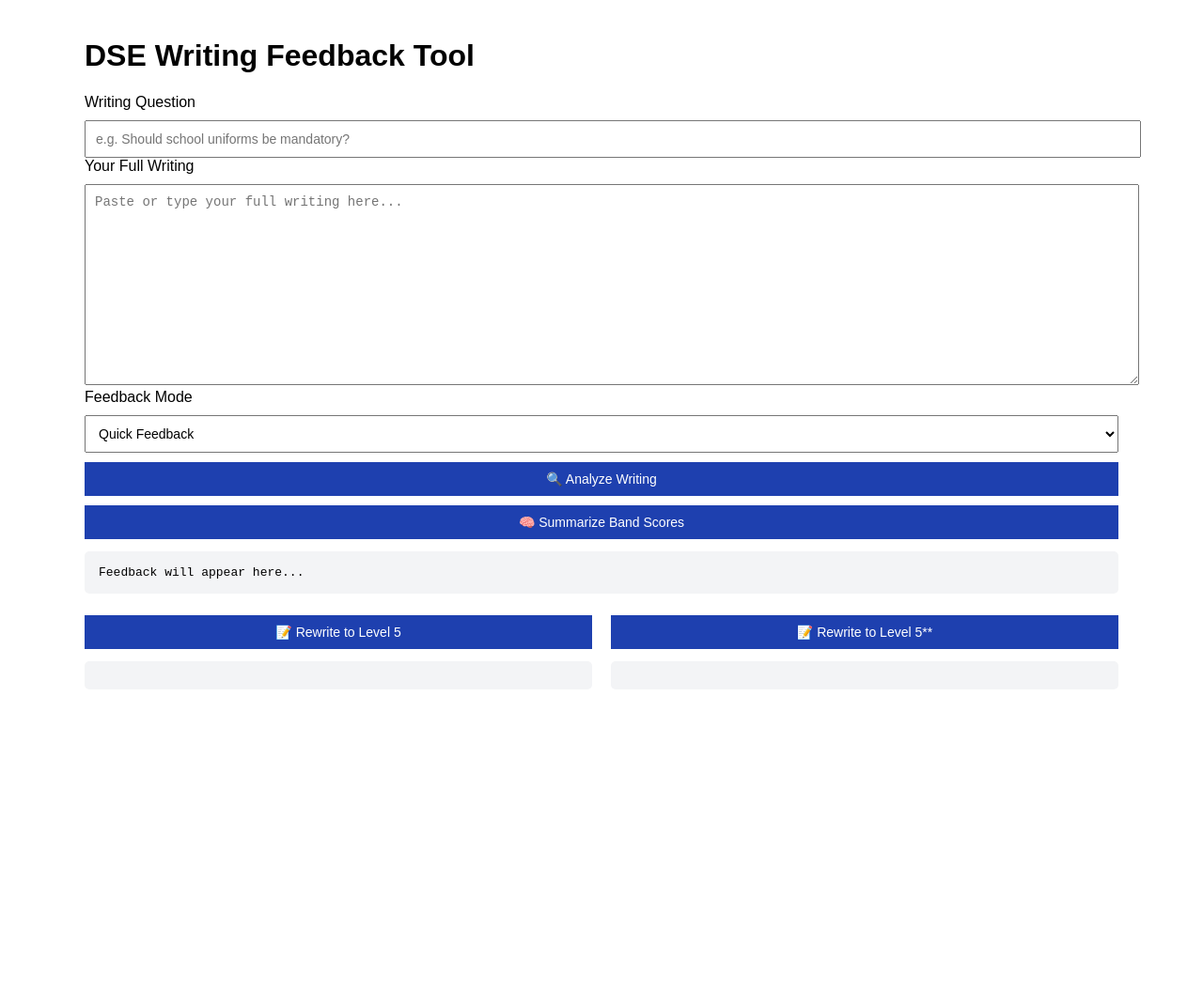
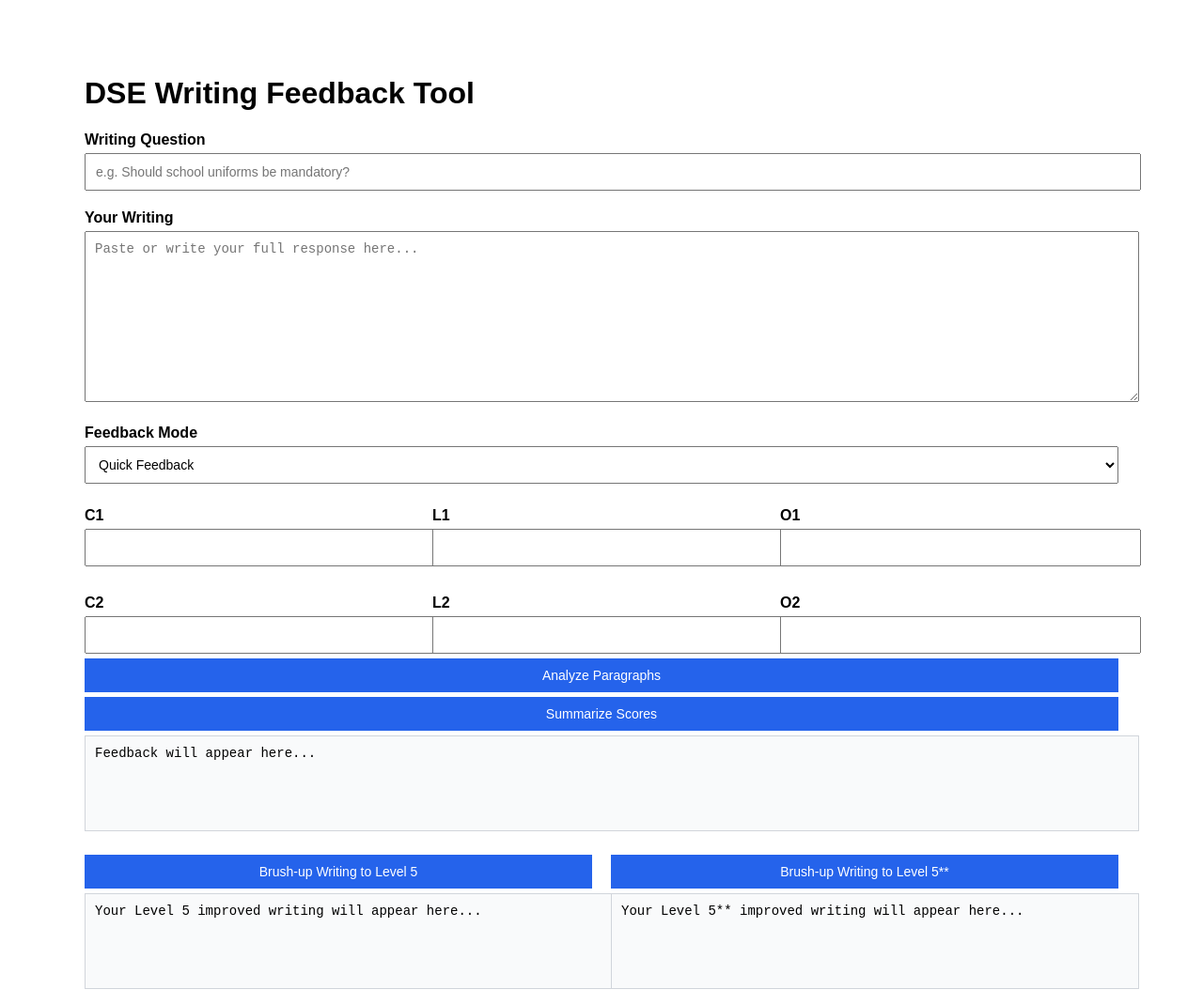
Before and after one commit to majai23/dse_marker_paper2, a plain HTML site: page index.html in a window 1280 px wide. Shown: the whole page at 94% size. Before the commit the page ends 800 px from the top, so only its background shows below. Drawn offline with Linux system fonts and the light colour scheme.

Commit message:
Update index.html

```diff
--- a/index.html
+++ b/index.html
@@ -1,136 +1,293 @@
-
 <!DOCTYPE html>
 <html lang="en">
  <head>
-  <meta charset="UTF-8">
-  <title>DSE Feedback Tool</title>
+  <meta charset="utf-8"/>
+  <title>
+   DSE Writing Feedback
+  </title>
   <style>
-    body {
-      font-family: Arial, sans-serif;
-      padding: 20px;
-      max-width: 1100px;
-      margin: auto;
+   body { font-family: Arial, sans-serif; max-width: 1100px; margin: 40px auto; padding: 20px; }
+    label { font-weight: bold; margin-top: 20px; display: block; }
+    textarea, input, select, button, pre {
+      width: 100%; margin-top: 5px; padding: 10px; font-size: 14px;
     }
-    textarea, input, select, button {
-      width: 100%;
-      padding: 10px;
-      margin-top: 10px;
-      font-size: 14px;
-    }
-    button {
-      background-color: #1e40af;
-      color: white;
-      border: none;
-      cursor: pointer;
-    }
-    button:hover {
-      background-color: #1d4ed8;
-    }
-    pre {
-      background-color: #f3f4f6;
-      padding: 15px;
-      border-radius: 5px;
-      white-space: pre-wrap;
-    }
-    .split-grid {
-      display: grid;
-      grid-template-columns: 1fr 1fr;
-      gap: 20px;
-    }
+    button { background-color: #2563eb; color: white; border: none; cursor: pointer; }
+    button:hover { background-color: #1e40af; }
+    pre { background: #f9fafb; border: 1px solid #d1d5db; min-height: 80px; white-space: pre-wrap; }
+    .grid { display: grid; grid-template-columns: repeat(3, 1fr); gap: 10px; margin-top: 5px; }
   </style>
  </head>
  <body>
-<h1>DSE Writing Feedback Tool</h1>
-
-<label for="question">Writing Question</label>
-<input id="question" placeholder="e.g. Should school uniforms be mandatory?" />
-
-<label for="studentWriting">Your Full Writing</label>
-<textarea id="studentWriting" rows="12" placeholder="Paste or type your full writing here..."></textarea>
-
-<label for="feedbackMode">Feedback Mode</label>
+  <h1>
+   DSE Writing Feedback Tool
+  </h1>
+  <label for="question">
+   Writing Question
+  </label>
+  <input id="question" placeholder="e.g. Should school uniforms be mandatory?"/>
+  <label for="studentWriting">
+   Your Writing
+  </label>
+  <textarea id="studentWriting" placeholder="Paste or write your full response here..." rows="10"></textarea>
+  <label for="feedbackMode">
+   Feedback Mode
+  </label>
   <select id="feedbackMode">
-  <option value="quick">Quick Feedback</option>
-  <option value="detailed">Detailed Feedback (Paragraph by Paragraph)</option>
+   <option value="quick">
+    Quick Feedback
+   </option>
+   <option value="detailed">
+    Detailed Feedback (paragraph by paragraph)
+   </option>
   </select>
-
-<button onclick="analyzeWriting()">🔍 Analyze Writing</button>
-<button onclick="summarizeScores()">🧠 Summarize Band Scores</button>
-
-<pre id="feedbackOutput">Feedback will appear here...</pre>
-
-<div class="split-grid">
+  <div class="grid">
    <div>
-    <button onclick="rewrite('5')">📝 Rewrite to Level 5</button>
-    <pre id="rewrite5"></pre>
+    <label>
+     C1
+     <input id="C1" max="7" min="1" type="number"/>
+    </label>
    </div>
    <div>
-    <button onclick="rewrite('5**')">📝 Rewrite to Level 5**</button>
-    <pre id="rewrite5star"></pre>
+    <label>
+     L1
+     <input id="L1" max="7" min="1" type="number"/>
+    </label>
+   </div>
+   <div>
+    <label>
+     O1
+     <input id="O1" max="7" min="1" type="number"/>
+    </label>
+   </div>
+   <div>
+    <label>
+     C2
+     <input id="C2" max="7" min="1" type="number"/>
+    </label>
+   </div>
+   <div>
+    <label>
+     L2
+     <input id="L2" max="7" min="1" type="number"/>
+    </label>
+   </div>
+   <div>
+    <label>
+     O2
+     <input id="O2" max="7" min="1" type="number"/>
+    </label>
    </div>
   </div>
+  <button onclick="generateFeedback()">
+   Analyze Paragraphs
+  </button>
+  <button onclick="summarizeBands()">
+   Summarize Scores
+  </button>
+  <pre id="feedback">Feedback will appear here...</pre>
+  <div style="display: flex; gap: 20px; margin-top: 20px;">
+   <div style="flex: 1;">
+    <button onclick="brushUp('5')">
+     Brush-up Writing to Level 5
+    </button>
+    <pre id="brushup5">Your Level 5 improved writing will appear here...</pre>
+   </div>
+   <div style="flex: 1;">
+    <button onclick="brushUp('5**')">
+     Brush-up Writing to Level 5**
+    </button>
+    <pre id="brushup5star">Your Level 5** improved writing will appear here...</pre>
+   </div>
+  </div>
+  <script>
+   let cachedInsights = [];
 
-<script>
-let cachedFeedback = [];
+  async function generateFeedback() {
+    const writing = document.getElementById("studentWriting").value;
+    const mode = document.getElementById("feedbackMode").value;
+    const feedbackEl = document.getElementById("feedback");
+    const judgementEl = document.getElementById("judgement");
 
-async function analyzeWriting() {
-  const writing = document.getElementById("studentWriting").value;
-  const question = document.getElementById("question").value;
-  const mode = document.getElementById("feedbackMode").value;
-  const feedbackEl = document.getElementById("feedbackOutput");
-
-  feedbackEl.innerText = "⏳ Generating feedback...";
+    feedbackEl.innerText = "🔄 Generating feedback...";
+    judgementEl.innerText = "";
 
     if (mode === "quick") {
+      try {
         const res = await fetch("/api/bands", {
           method: "POST",
           headers: { "Content-Type": "application/json" },
-      body: JSON.stringify({ writing, question, paperType: "Part A", mode: "quick" })
+          body: JSON.stringify({ writing, question: document.getElementById("question").value, paperType: "Part A", mode: "quick" })
         });
         const data = await res.json();
         feedbackEl.innerText = data.bandAnalysis || "⚠️ No feedback returned.";
+      } catch {
+        feedbackEl.innerText = "❌ Error during quick feedback.";
+      }
     } else {
-    const paragraphs = writing.split(/\n{2,}/).filter(p => p.trim());
-    cachedFeedback = [];
+      const paragraphs = writing.split(/\n{2,}/).filter(p => p.trim().length > 0);
+      cachedInsights = [];
       feedbackEl.innerText = "";
       for (let i = 0; i < paragraphs.length; i++) {
         feedbackEl.innerText += `\n🔎 Analyzing paragraph ${i + 1}...\n`;
+        try {
           const res = await fetch("/api/bands-paragraph", {
             method: "POST",
             headers: { "Content-Type": "application/json" },
-        body: JSON.stringify({ paragraph: paragraphs[i], position: i === 0 ? "introduction" : i === paragraphs.length - 1 ? "conclusion" : "body" })
+            body: JSON.stringify({
+              paragraph: paragraphs[i],
+              position: i === 0 ? "introduction" : i === paragraphs.length - 1 ? "conclusion" : "body"
+            })
           });
           const data = await res.json();
-      cachedFeedback.push(data.paragraphAnalysis);
+          cachedInsights.push(data.paragraphAnalysis);
           feedbackEl.innerText += data.paragraphAnalysis + "\n\n";
+        } catch {
+          feedbackEl.innerText += `❌ Error analyzing paragraph ${i + 1}\n`;
+        }
       }
     }
   }
 
-async function summarizeScores() {
-  if (!cachedFeedback.length) return alert("⚠️ Run detailed feedback first.");
-  const feedbackEl = document.getElementById("feedbackOutput");
+  async function summarizeBands() {
+  const feedbackText = document.getElementById("feedback").innerText;
+
+    const mode = document.getElementById("feedbackMode").value;
+    if (mode !== 'detailed') {
+      alert("⚠️ Summarize Scores is only available after Detailed Feedback analysis.");
+      return;
+    }
+    const feedbackEl = document.getElementById("feedback");
+    const judgementEl = document.getElementById("judgement");
+
+    if (!cachedInsights.length) {
+      feedbackEl.innerText = "⚠️ No paragraph analysis cached. Please run detailed analysis first.";
+      return;
+    }
+
+    try {
       feedbackEl.innerText += "\n🧠 Summarizing band scores...\n";
       const res = await fetch("/api/bands-summarize", {
         method: "POST",
         headers: { "Content-Type": "application/json" },
-    body: JSON.stringify({ paragraphFeedback: cachedFeedback.join("\n\n") })
+        body: JSON.stringify({ paragraphFeedback: cachedInsights.join("\n\n") })
       });
       const data = await res.json();
       feedbackEl.innerText += data.bandAnalysis || "⚠️ No summary returned.";
+
+
+const bandRegex = /C:\s*(\d)[^\d]+L:\s*(\d)[^\d]+O:\s*(\d)/gi;
+const matches = [...data.bandAnalysis.matchAll(bandRegex)];
+if (matches.length === 0) {
+  judgementEl.innerText = "⚠️ Could not extract band scores for final judgement.";
+  return;
 }
 
-async function rewrite(level) {
-  const writing = document.getElementById("studentWriting").value;
-  const target = level === '5' ? document.getElementById("rewrite5") : document.getElementById("rewrite5star");
-  target.innerText = "⏳ Rewriting...";
-  const res = await fetch("/api/rewrite", {
+let totalC = 0, totalL = 0, totalO = 0;
+matches.forEach(m => {
+  totalC += parseInt(m[1]);
+  totalL += parseInt(m[2]);
+  totalO += parseInt(m[3]);
+});
+const avgC = Math.round(totalC / matches.length);
+const avgL = Math.round(totalL / matches.length);
+const avgO = Math.round(totalO / matches.length);
+
+document.getElementById("C1").value = avgC;
+document.getElementById("C2").value = avgC;
+document.getElementById("L1").value = avgL;
+document.getElementById("L2").value = avgL;
+document.getElementById("O1").value = avgO;
+document.getElementById("O2").value = avgO;
+
+const avg = (avgC + avgL + avgO) / 3;
+let level = "";
+if (avg >= 6.5) level = "Level 5**";
+else if (avg >= 5.5) level = "Level 5*";
+else if (avg >= 4.5) level = "Level 5";
+else if (avg >= 3.5) level = "Level 4";
+else if (avg >= 2.5) level = "Level 3";
+else if (avg >= 1.5) level = "Level 2";
+else level = "Level 1";
+
+
+
+      const bands = match ? [parseInt(match[1]), parseInt(match[2]), parseInt(match[3])] : [];
+
+      if (bands.length === 3) {
+        judgementEl.innerText = "🔄 Final evaluation...";
+        const res2 = await fetch("/api/judgement", {
           method: "POST",
           headers: { "Content-Type": "application/json" },
-    body: JSON.stringify({ original: writing, level })
+          body: JSON.stringify({ writing: document.getElementById("studentWriting").value, bands })
         });
+        const data2 = await res2.json();
+        judgementEl.innerText = data2.judgement || "⚠️ No judgement returned.";
+      } else {
+        judgementEl.innerText = "⚠️ Could not extract band scores for final judgement.";
+      }
+    } catch (err) {
+      feedbackEl.innerText += "❌ Error summarizing feedback.";
+    }
+  }
+
+  async function brushUp(level = "5**") {
+    const writing = document.getElementById("studentWriting").value;
+    const outputBox = level === "5" ? document.getElementById("brushup5") : document.getElementById("brushup5star");
+    outputBox.innerText = "";
+
+    const paragraphs = writing.split(/\n{2,}/).filter(p => p.trim().length > 0);
+
+    for (let i = 0; i < paragraphs.length; i++) {
+      outputBox.innerText += `\n🔄 Rewriting paragraph ${i + 1} to Level ${level}...\n`;
+      try {
+        const response = await fetch("/api/rewrite", {
+          method: "POST",
+          headers: { "Content-Type": "application/json" },
+          body: JSON.stringify({ paragraph: paragraphs[i], level })
+        });
+
+        const data = await response.json();
+        outputBox.innerText += data.rewritten || "⚠️ Rewrite failed.";
+        outputBox.innerText += "\n\n";
+      } catch {
+        outputBox.innerText += "❌ Server error.\n\n";
+      }
+    }
+  }
+  </script>
+  <script>
+   async function analyse() {
+  const question = document.getElementById("questionInput").value.trim();
+  const writing = document.getElementById("writingInput").value.trim();
+  const feedbackSection = document.getElementById("feedbackSection");
+  feedbackSection.innerHTML = "🔍 Generating detailed feedback...\n";
+
+  const paragraphs = writing.split(/\n+/).map(p => p.trim()).filter(p => p.length > 0);
+
+  const insights = [];
+  for (let i = 0; i < paragraphs.length; i++) {
+    const paragraph = paragraphs[i];
+    feedbackSection.innerHTML += `\n\n🔎 Analyzing paragraph ${i + 1}...`;
+
+    try {
+      const res = await fetch("/api/bands-paragraph", {
+        method: "POST",
+        headers: { "Content-Type": "application/json" },
+        body: JSON.stringify({ question, paragraph })
+      });
+
       const data = await res.json();
-  target.innerText = data.writing || "⚠️ Rewrite failed.";
+      const analysis = data?.paragraphAnalysis ?? '⚠️ Paragraph analysis missing or not returned.';
+      insights.push(analysis);
+      feedbackSection.innerHTML += `\n${analysis}`;
+    } catch (err) {
+      insights.push(null);
+      feedbackSection.innerHTML += `\n❌ Error analyzing paragraph ${i + 1}`;
+    }
+  }
+
+  // Store for summary if needed
+  window.feedbackInsights = insights;
 }
   </script>
  </body>
```
Lines whose indentation alone changed are shown as unchanged.
